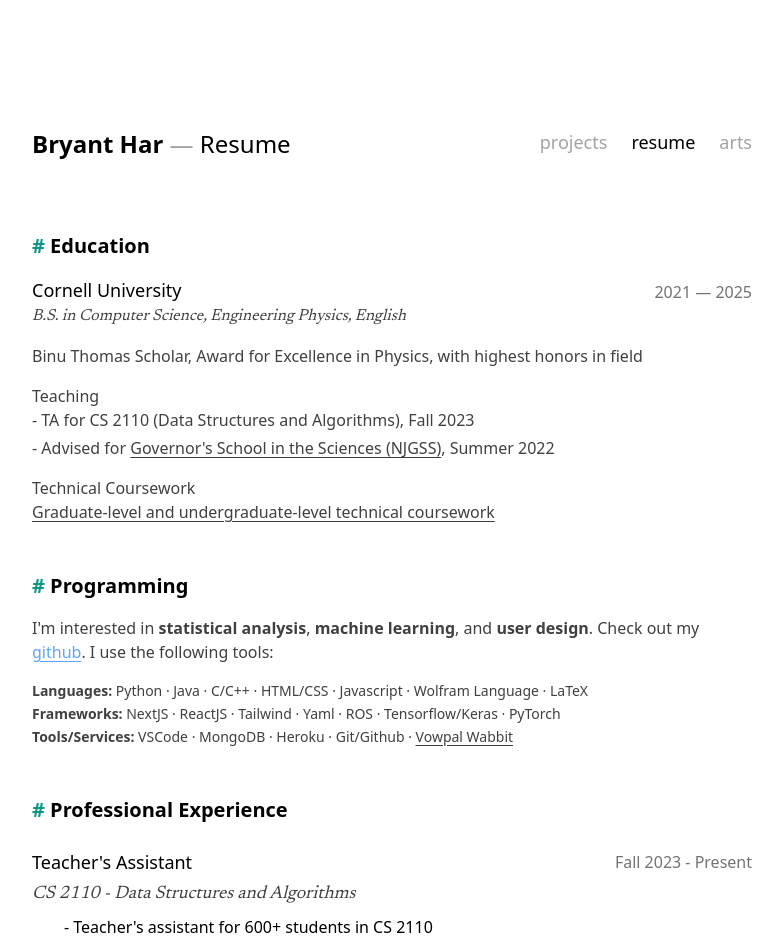
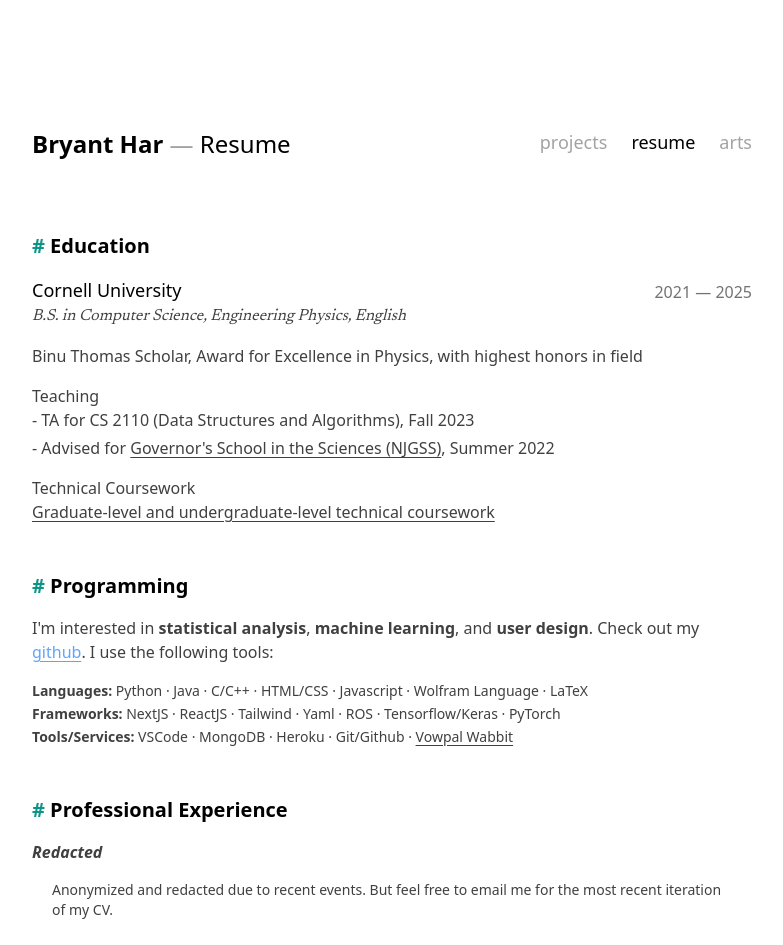
Before and after one commit to bryant-har/bryanthar.com, a Next.js app: page /resume in a window 1280 px wide. Shown: the top 945 px of the page, without its empty margins (248-1031 px from the left). Built offline with nearby package versions, Linux system fonts and the light colour scheme.

Commit message:
Anonymize and redact

```diff
--- a/src/pages/resume/index.js
+++ b/src/pages/resume/index.js
@@ -89,7 +89,11 @@
         <h1 className="heading">
           <span className="text-teal-600">#</span> Professional Experience
         </h1>
-        <NoLinkList data={data.jobs}></NoLinkList>
+        <h2 className="italic bg-center font-semibold"> <span className=" font-semibold"> Redacted </span> </h2>
+
+        <h2 className=" px-5 text-sm"> Anonymized and redacted due to recent events. But feel free to email me for the most recent iteration of my CV.</h2>
+
+        {/* <NoLinkList data={data.jobs}></NoLinkList> */}
       </section>
 
       <section className="section pb-12">
```
